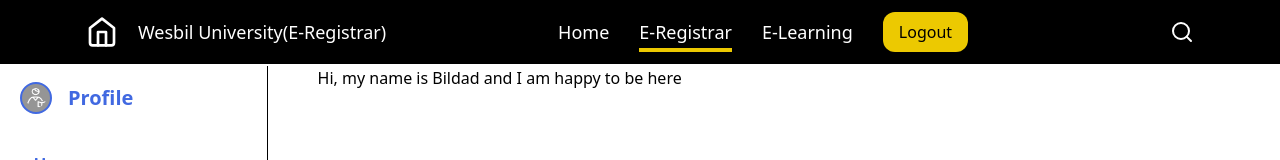
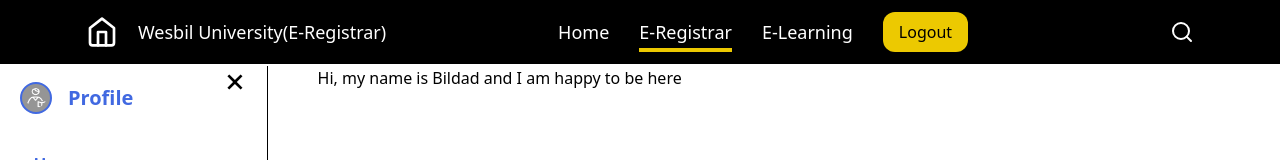
Before and after one commit to bilsim-code/Wesbil-University, a React (Vite) app in the folder frontend/: page /student-portal/eregistrar in a window 1280 px wide. Shown: the top 160 px of the page. Built offline with nearby package versions, Linux system fonts and the light colour scheme.

Commit message:
context api

```diff
--- /dev/null
+++ b/frontend/src/Components/AppContext.jsx
@@ -0,0 +1,13 @@
+import { createContext } from "react";
+
+export const AppContext = createContext();
+
+const ProviderFunction = (props) => {
+  return (
+  <AppContext.Provider>
+    {props.children}
+  </AppContext.Provider>
+  )
+};
+
+export default ProviderFunction;
--- a/frontend/src/Components/PortalSidebar.jsx
+++ b/frontend/src/Components/PortalSidebar.jsx
@@ -7,11 +7,13 @@ import {
   FaBed,
   FaUtensils,
 } from "react-icons/fa";
+import {BiX} from 'react-icons/bi'
 
 // eslint-disable-next-line react/prop-types
 const PortalSidebar = ({setClickState}) => {
   return (
-    <div className="w-[20%] max-1120px:w-[250px]  max-test-lg:w-[350px] max-w-[80%] border-r min-h-screen">
+    <div className="w-[20%] max-1120px:w-[250px]  max-test-lg:w-[350px] max-w-[80%] border-r min-h-screen relative">
+        <BiX className="absolute right-4 size-8 cursor-pointer"/>
       <div onClick={() => setClickState("profile")} className="flex items-center mb-10 pt-4">
         <img
           src={profile}
--- a/frontend/src/main.jsx
+++ b/frontend/src/main.jsx
@@ -3,11 +3,15 @@ import { createRoot } from "react-dom/client";
 import App from "./App.jsx";
 import "./index.css";
 import { BrowserRouter } from "react-router-dom";
+import ProviderFunction from "./Components/AppContext.jsx";
 
 createRoot(document.getElementById("root")).render(
   <StrictMode>
     <BrowserRouter>
-      <App />
+    <ProviderFunction>
+        <App />
+    </ProviderFunction>
+
     </BrowserRouter>
   </StrictMode>
 );
```
